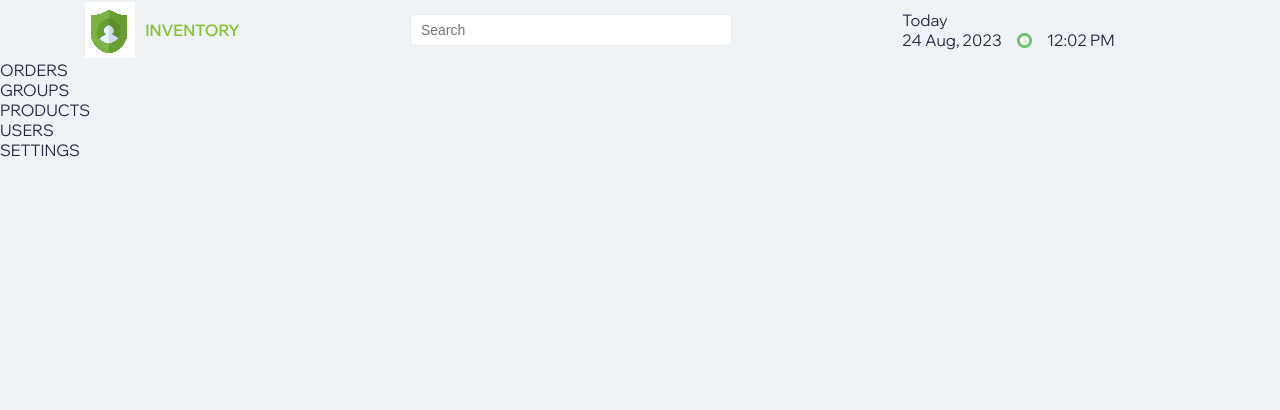
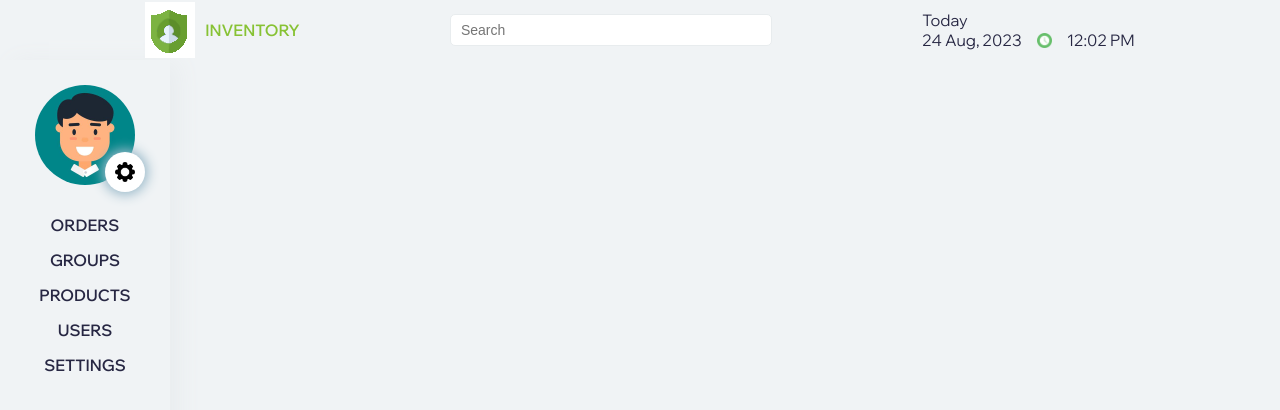
Before and after one commit to Serghii29/dzenCode-test, a Next.js app: page / in a window 1280 px wide. Shown: the top 410 px of the page. Built offline with nearby package versions, Linux system fonts and the light colour scheme.

Commit message:
added style for asideBar

```diff
--- a/components/AsideBar/AsideBar.tsx
+++ b/components/AsideBar/AsideBar.tsx
@@ -1,28 +1,45 @@
 import Link from 'next/link';
 import React from 'react';
+import avatar from '../../public/avatar.jpeg';
+import settings from '../../public/settings.png';
+import classes from '../../styles/asidebar.module.scss';
+// import cn from 'classnames';
 
 export const AsideBar: React.FC = () => {
   return (
-    <div className="aside-bar">
-      <nav className="nav">
-        <div>
-          <Link href={'/orders'}>ORDERS</Link>
+    <div className={classes.aside_bar}>
+      <div className={classes.aside_bar__user_info}>
+        <img src={avatar.src} alt="user avatar" />
+        <img
+          className={classes.settings_icon}
+          src={settings.src}
+          alt="settings icon"
+        />
+      </div>
+
+      <nav className={classes.nav}>
+        <div
+          className={classes.nav__link}
+          // className={({ isActive }) =>
+          //   cn(classes.nav__link, { [classes.nav__link__active]: isActive })}
+        >
+          <Link href={'/orders'}>Orders</Link>
         </div>
 
-        <div>
-          <Link href={'/groups'}>GROUPS</Link>
+        <div className={classes.nav__link}>
+          <Link href={'/groups'}>Groups</Link>
         </div>
 
-        <div>
-          <Link href={'/products'}>PRODUCTS</Link>
+        <div className={classes.nav__link}>
+          <Link href={'/products'}>Products</Link>
         </div>
 
-        <div>
-          <Link href={'/users'}>USERS</Link>
+        <div className={classes.nav__link}>
+          <Link href={'/users'}>Users</Link>
         </div>
 
-        <div>
-          <Link href={'/settings'}>SETTINGS</Link>
+        <div className={classes.nav__link}>
+          <Link href={'/settings'}>Settings</Link>
         </div>
       </nav>
     </div>
--- a/package.json
+++ b/package.json
@@ -16,6 +16,7 @@
     "@types/node": "20.5.3",
     "@types/react": "18.2.21",
     "@types/react-dom": "18.2.7",
+    "classnames": "^2.3.2",
     "date-fns": "^2.30.0",
     "eslint": "8.47.0",
     "eslint-config-next": "13.4.19",
--- /dev/null
+++ b/styles/asidebar.module.scss
@@ -0,0 +1,60 @@
+.aside_bar {
+  width: 120px;
+  height: 100vh;
+  padding: 25px;
+  box-shadow: 10px 0 23px -3px #e8ecee;
+
+  &__user_info {
+    display: flex;
+    justify-content: center;
+    align-items: center;
+    position: relative;
+    margin-bottom: 30px;
+
+    img {
+      width: 100px;
+      border-radius: 50%;
+    }
+
+    .settings_icon {
+      position: absolute;
+      left: 80px;
+      top: 67px;
+      height: 20px;
+      width: 20px;
+      box-shadow: 0 0 12px 3px #99b9c9;
+      padding: 10px;
+      background-color: #fff;
+
+      &:hover {
+        cursor: pointer;
+      }
+    }
+  }
+}
+
+.nav {
+  display: flex;
+  flex-direction: column;
+  align-items: center;
+  gap: 15px;
+
+  &__link {
+    position: relative;
+
+    text-transform: uppercase;
+    font-weight: 600;
+    color:#272743;
+
+    &__active:after {
+      position: absolute;
+      content: "";
+      bottom: -4px;
+      display: block;
+      cursor: pointer;
+      width: 100%;
+      height: 3px;
+      background: #87c234;
+    }
+  }
+}
--- a/styles/header.module.scss
+++ b/styles/header.module.scss
@@ -4,4 +4,5 @@
   align-items: center;
   max-width: 1200px;
   height: 60px;
+  padding: 0 70px;
 }
```
Also changed, not shown: 1 other file (tests, documents, lock files or other folders).
